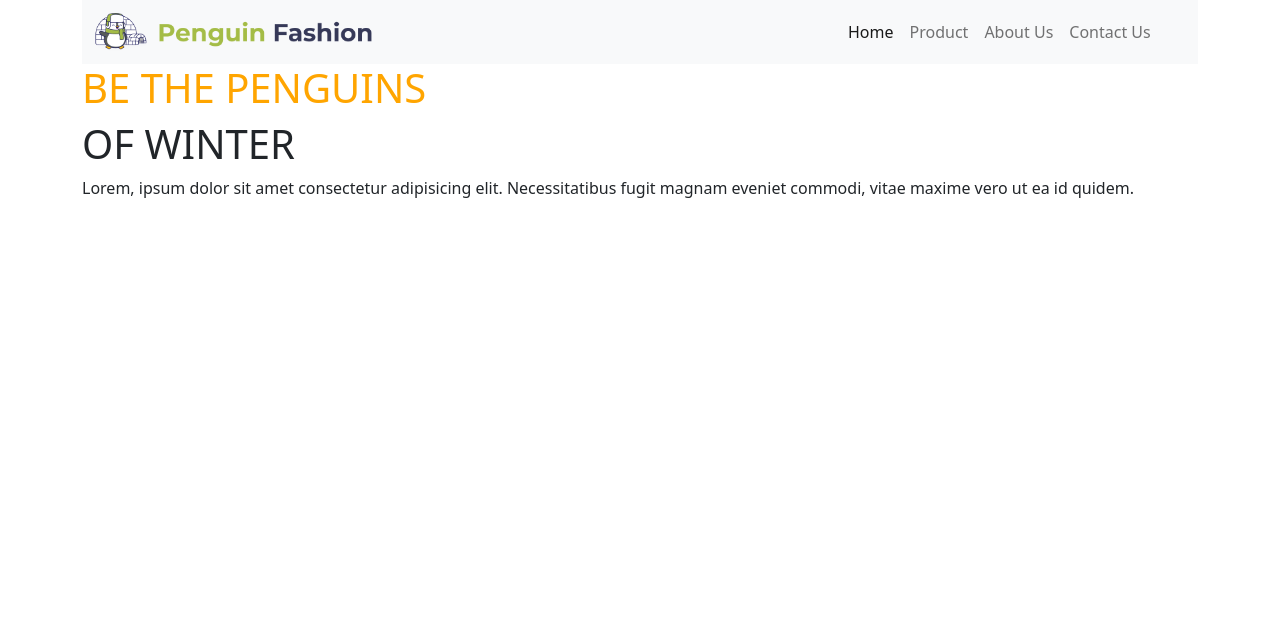
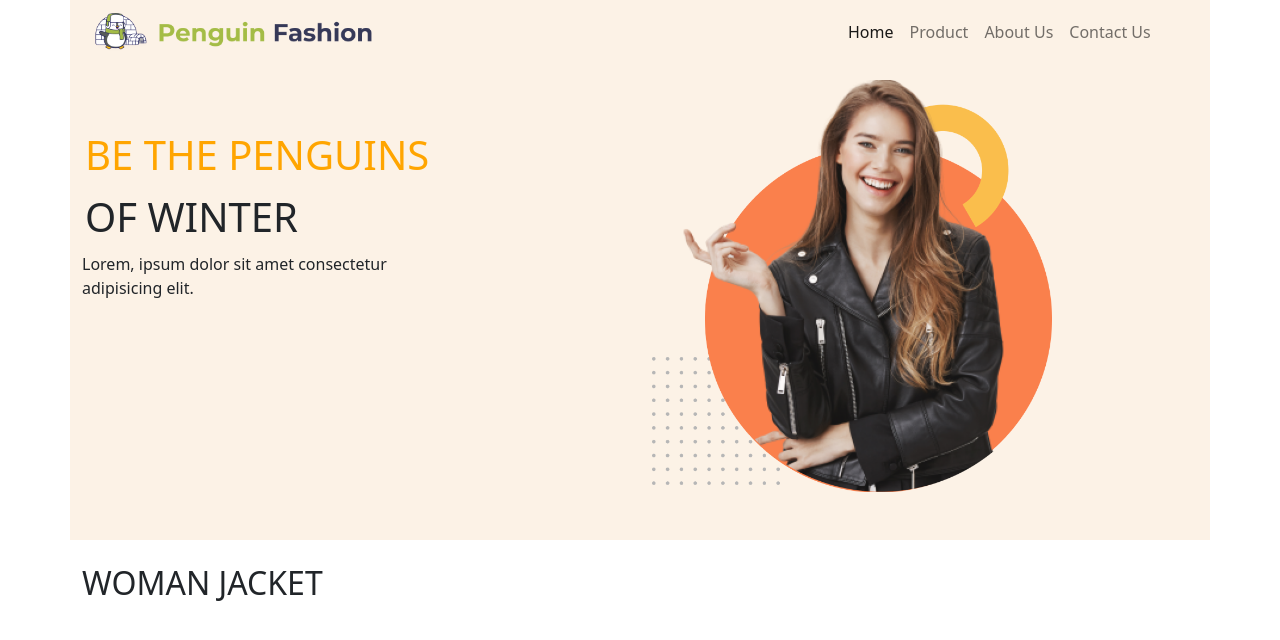
Before and after one commit to Adnan-Pranto/assignment-2, a plain HTML site: page index.html in a window 1280 px wide. Drawn offline with nearby package versions, Linux system fonts and the light colour scheme.

Commit message:
1st pera

```diff
--- a/index.html
+++ b/index.html
@@ -8,8 +8,8 @@
     <link href="https://cdn.jsdelivr.net/npm/bootstrap@5.0.0-beta1/dist/css/bootstrap.min.css" rel="stylesheet" integrity="sha384-giJF6kkoqNQ00vy+HMDP7azOuL0xtbfIcaT9wjKHr8RbDVddVHyTfAAsrekwKmP1" crossorigin="anonymous">
 </head>
 <body>
-    <header class="container">
-        <nav class="navbar navbar-expand-lg navbar-light bg-light">
+    <header class="container b-color ">
+        <nav  class="navbar navbar-expand-lg navbar-light ">
             <div class="container-fluid">
               <a class="navbar-brand" href="#"><img width="280px" src="images/Group 33072.png" alt=""></a>
               <button class="navbar-toggler" type="button" data-bs-toggle="collapse" data-bs-target="#navbarNavAltMarkup" aria-controls="navbarNavAltMarkup" aria-expanded="false" aria-label="Toggle navigation">
@@ -28,25 +28,38 @@
 
           <!-- cover image/"carousel-->
 
-        <div id="carouselExampleSlidesOnly" class="carousel slide" data-bs-ride="carousel">
+        <div id="carouselExampleSlidesOnly" class="carousel slide mt-3" data-bs-ride="carousel">
             <div class="carousel-inner">
               <div class="carousel-item active">
                 <div class="row">
-                      <!-- <img src="images/cover.png" class="d-block w-100" alt="..."> -->
+                   <div class="col-md-6 mt-5">
+                    <h1 id="headline">BE THE PENGUINS</h1>
+                    <h1>OF WINTER</h1>
+                    <div class="row">
+                        <div class="col-md-8">
+                            <p>
+                                Lorem, ipsum dolor sit amet consectetur adipisicing elit.
+                                </p>
+                        </div>
+                        <div class="col-md-4">
+
+                        </div>
+                    </div>
+                   </div>
+                   <div class="col-md-6">
+                      <img width="400px" src="images/cover.png" alt="">
+                </div>
                 </div>
               </div>
             </div>
         </div>
         <!-- first header -->
         <div>
-            <h1 id="headline">BE THE PENGUINS</h1>
-            <h1>OF WINTER</h1>
-            <p>
-            Lorem, ipsum dolor sit amet consectetur adipisicing elit. Necessitatibus fugit magnam eveniet commodi, vitae maxime vero ut ea id quidem.
-            </p>
+
         </div>
     </header>
-  <section class="container">
+  <section class="container mt-4">
+    <h2>WOMAN JACKET</h2>
 
   </section>
 
--- a/style.css
+++ b/style.css
@@ -1,6 +1,15 @@
-.text-alline{
+h1{
+    font-size: 150px;
+    padding:3px;
+
+
+}.text-alline{
     margin-left: 450px;
 }
 #headline{
     color: orange;
 }
+.b-color{
+    background-color: rgb(252, 242, 230);
+    height: 540px;
+}
```
